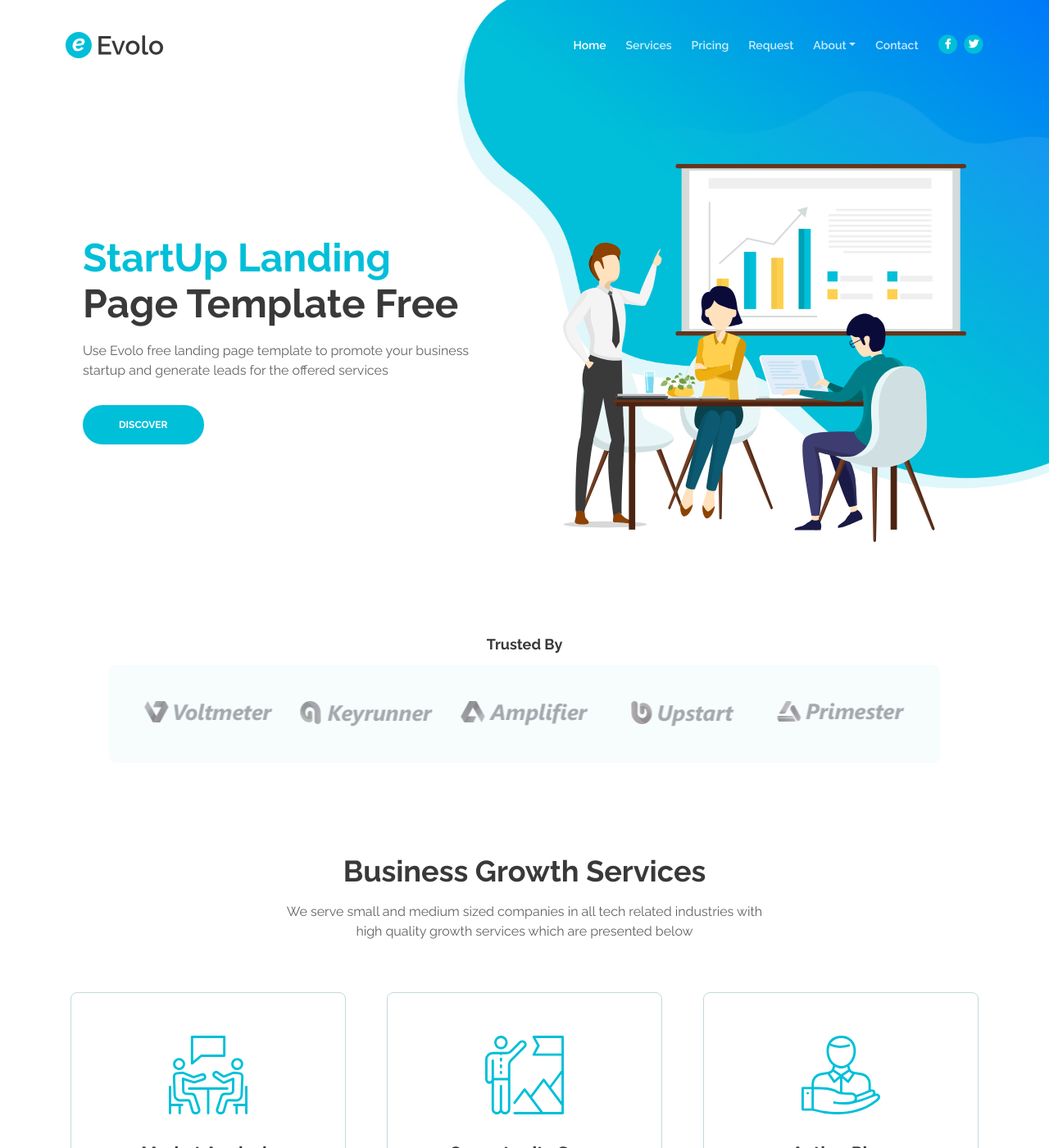
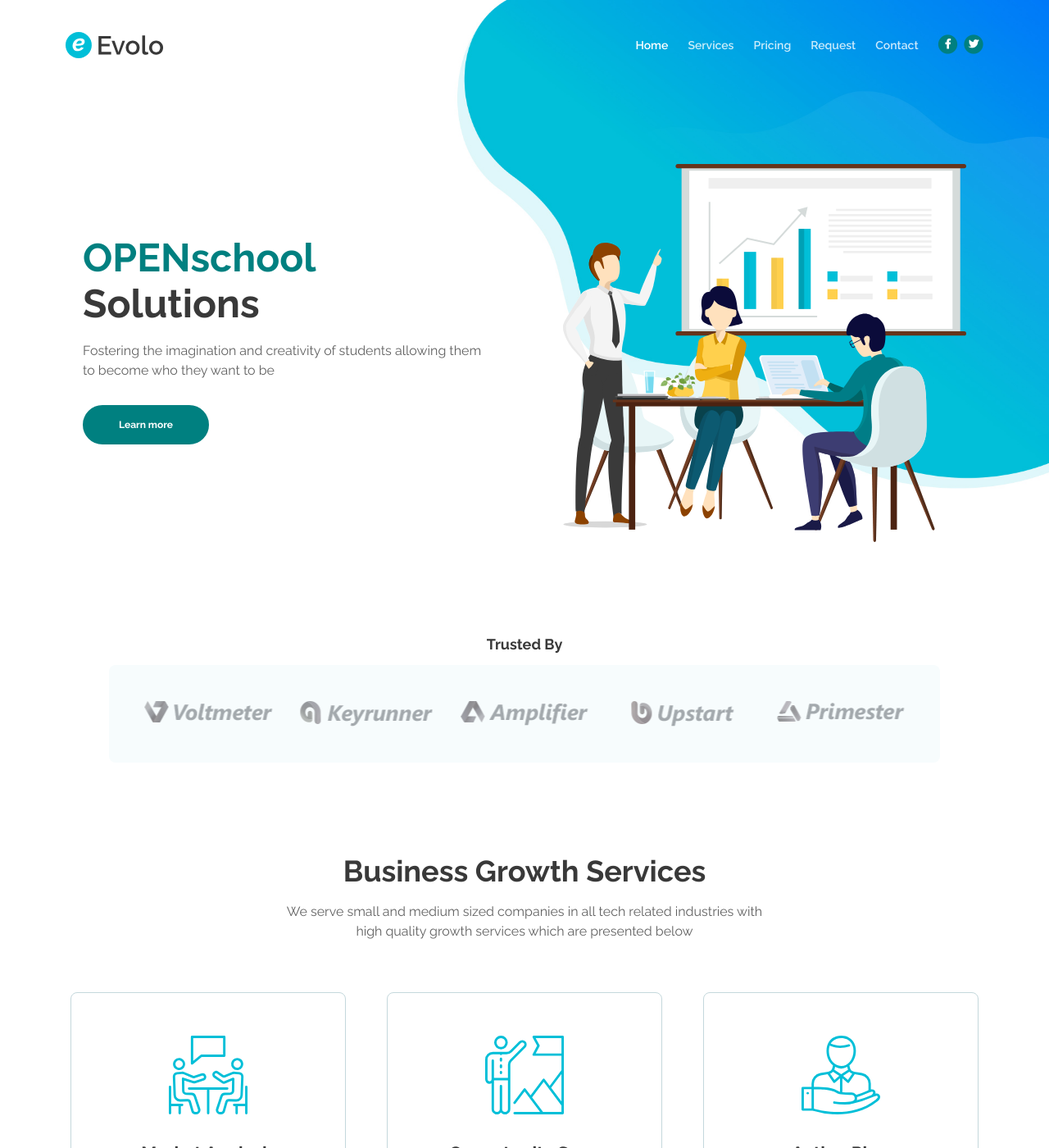
Before and after one commit to openschoolsolutions/openschoolsolutions.github.io, a Jekyll site: the page built from index2.html, in a window 1280 px wide and 1400 px high. Shown: the whole window at 82% size. Built offline with Jekyll 4.4.1, drawn with Linux system fonts in a browser that asks for light colours; some of the changed text lies outside the part shown.

Commit message:
Updating homepage.

```diff
--- a/_layouts/default2.html
+++ b/_layouts/default2.html
@@ -5,8 +5,8 @@
     <meta name="viewport" content="width=device-width, initial-scale=1, shrink-to-fit=no">
 
     <!-- SEO Meta Tags -->
-    <meta name="description" content="Create a stylish landing page for your business startup and get leads for the offered services with this HTML landing page template.">
-    <meta name="author" content="Inovatik">
+    <meta name="description" content="Fostering the imagination and creativity of students allowing them to become who they want to be.">
+    <meta name="author" content="OPENschool Solutions">
 
     <!-- OG Meta Tags to improve the way the post looks when you share the page on LinkedIn, Facebook, Google+ -->
 	<meta property="og:site_name" content="" /> <!-- website name -->
@@ -18,7 +18,7 @@
 	<meta property="og:type" content="article" />
 
     <!-- Website Title -->
-    <title>Evolo - StartUp HTML Landing Page Template</title>
+    <title>OPENschool Solutions</title>
 
     <!-- Styles -->
     <link href="https://fonts.googleapis.com/css?family=Raleway:400,400i,600,700,700i&amp;subset=latin-ext" rel="stylesheet">
--- a/assets2/css/styles.css
+++ b/assets2/css/styles.css
@@ -31,10 +31,10 @@ Table Of Contents:
 
 /*****************************************
 Colors:
-- Backgrounds - turquoise #00bfd8
+- Backgrounds - turquoise #008080
 - Backgrounds - blue #0079f9
 - Backgrounds - light gray #f7fcfd
-- Buttons, bullets, icons, links - turquoise #00bfd8
+- Buttons, bullets, icons, links - turquoise #008080
 - Cards border, inputs border - light gray #c4d8dc
 - Text headers, navbar links - black #393939
 - Text body - black #626262
@@ -116,7 +116,7 @@ a:hover {
 }
 
 a.turquoise {
-	color: #00bfd8;
+	color: #008080;
 }
 
 a.white {
@@ -132,15 +132,15 @@ a.white {
 }
 
 .turquoise {
-	color: #00bfd8;
+	color: #008080;
 }
 
 .btn-solid-reg {
 	display: inline-block;
 	padding: 1.1875rem 2.125rem 1.1875rem 2.125rem;
-	border: 0.125rem solid #00bfd8;
+	border: 0.125rem solid #008080;
 	border-radius: 2rem;
-	background-color: #00bfd8;
+	background-color: #008080;
 	color: #fff;
 	font: 700 0.75rem/0 "Raleway", sans-serif;
 	text-decoration: none;
@@ -149,16 +149,16 @@ a.white {
 
 .btn-solid-reg:hover {
 	background-color: transparent;
-	color: #00bfd8;
+	color: #008080;
 	text-decoration: none;
 }
 
 .btn-solid-lg {
 	display: inline-block;
 	padding: 1.375rem 2.625rem 1.375rem 2.625rem;
-	border: 0.125rem solid #00bfd8;
+	border: 0.125rem solid #008080;
 	border-radius: 2rem;
-	background-color: #00bfd8;
+	background-color: #008080;
 	color: #fff;
 	font: 700 0.75rem/0 "Raleway", sans-serif;
 	text-decoration: none;
@@ -167,24 +167,24 @@ a.white {
 
 .btn-solid-lg:hover {
 	background-color: transparent;
-	color: #00bfd8;
+	color: #008080;
 	text-decoration: none;
 }
 
 .btn-outline-reg {
 	display: inline-block;
 	padding: 1.1875rem 2.125rem 1.1875rem 2.125rem;
-	border: 0.125rem solid #00bfd8;
+	border: 0.125rem solid #008080;
 	border-radius: 2rem;
 	background-color: transparent;
-	color: #00bfd8;
+	color: #008080;
 	font: 700 0.75rem/0 "Raleway", sans-serif;
 	text-decoration: none;
 	transition: all 0.2s;
 }
 
 .btn-outline-reg:hover {
-	background-color: #00bfd8;
+	background-color: #008080;
 	color: #fff;
 	text-decoration: none;
 }
@@ -192,17 +192,17 @@ a.white {
 .btn-outline-lg {
 	display: inline-block;
 	padding: 1.375rem 2.625rem 1.375rem 2.625rem;
-	border: 0.125rem solid #00bfd8;
+	border: 0.125rem solid #008080;
 	border-radius: 2rem;
 	background-color: transparent;
-	color: #00bfd8;
+	color: #008080;
 	font: 700 0.75rem/0 "Raleway", sans-serif;
 	text-decoration: none;
 	transition: all 0.2s;
 }
 
 .btn-outline-lg:hover {
-	background-color: #00bfd8;
+	background-color: #008080;
 	color: #fff;
 	text-decoration: none;
 }
@@ -210,17 +210,17 @@ a.white {
 .btn-outline-sm {
 	display: inline-block;
 	padding: 1rem 1.625rem 0.875rem 1.625rem;
-	border: 0.125rem solid #00bfd8;
+	border: 0.125rem solid #008080;
 	border-radius: 2rem;
 	background-color: transparent;
-	color: #00bfd8;
+	color: #008080;
 	font: 700 0.625rem/0 "Raleway", sans-serif;
 	text-decoration: none;
 	transition: all 0.2s;
 }
 
 .btn-outline-sm:hover {
-	background-color: #00bfd8;
+	background-color: #008080;
 	color: #fff;
 	text-decoration: none;
 }
@@ -368,9 +368,9 @@ input[type='checkbox'] {
 	display: inline-block;
 	width: 100%;
 	height: 3.125rem;
-	border: 1px solid #00bfd8;
+	border: 1px solid #008080;
 	border-radius: 1.5rem;
-	background-color: #00bfd8;
+	background-color: #008080;
 	color: #fff;
 	font: 700 0.75rem/1.75rem "Raleway", sans-serif;
 	cursor: pointer;
@@ -379,7 +379,7 @@ input[type='checkbox'] {
 
 .form-control-submit-button:hover {
 	background-color: transparent;
-	color: #00bfd8;
+	color: #008080;
 }
 
 /* Form Success And Error Message Formatting */
@@ -596,7 +596,7 @@ input[type='checkbox'] {
 	width: 1rem;
 	height: 1rem;
 	border-radius: 100%;
-	background-color: #00bfd8;
+	background-color: #008080;
 	-webkit-animation: sk-bouncedelay 1.4s infinite ease-in-out both;
 	animation: sk-bouncedelay 1.4s infinite ease-in-out both;
 }
@@ -664,7 +664,7 @@ input[type='checkbox'] {
 
 .navbar-custom .nav-item .nav-link:hover,
 .navbar-custom .nav-item .nav-link.active {
-	color: #00bfd8;
+	color: #008080;
 }
 
 /* Dropdown Menu */
@@ -709,7 +709,7 @@ input[type='checkbox'] {
 }
 
 .navbar-custom .dropdown-item:hover .item-text {
-	color: #00bfd8;
+	color: #008080;
 }
 
 .navbar-custom .dropdown-items-divide-hr {
@@ -878,7 +878,7 @@ input[type='checkbox'] {
 }
 
 .basic-2 .list-unstyled .fas {
-	color: #00bfd8;
+	color: #008080;
 	line-height: 1.375rem;
 }
 
@@ -925,7 +925,7 @@ input[type='checkbox'] {
 	margin-bottom: 1.25rem;
 	margin-left: 0;
 	border: 0;
-	background-color: #00bfd8;
+	background-color: #008080;
 	text-align: left;
 }
 
@@ -934,7 +934,7 @@ input[type='checkbox'] {
 }
 
 .lightbox-basic .list-unstyled .fas {
-	color: #00bfd8;
+	color: #008080;
 	line-height: 1.375rem;
 }
 
@@ -957,7 +957,7 @@ input[type='checkbox'] {
 }
 
 .lightbox-basic .btn-solid-reg.mfp-close:hover {
-	color: #00bfd8;
+	color: #008080;
 }
 /* end of signup Button */
 
@@ -967,7 +967,7 @@ input[type='checkbox'] {
 	width: auto;
 	height: auto;
 	margin-left: 0.375rem;
-	color: #00bfd8;
+	color: #008080;
 	opacity: 1;
 }
 
@@ -1041,7 +1041,7 @@ input[type='checkbox'] {
 }
 
 .cards-2 .card .value {
-	color: #00bfd8;
+	color: #008080;
 	font-weight: 700;
 	font-size: 3.5rem;
 	line-height: 4rem;
@@ -1050,7 +1050,7 @@ input[type='checkbox'] {
 
 .cards-2 .card .currency {
 	margin-right: 0.375rem;
-	color: #00bfd8;
+	color: #008080;
 	font-size: 1.5rem;
 	vertical-align: 56%;
 }
@@ -1072,7 +1072,7 @@ input[type='checkbox'] {
 }
 
 .cards-2 .card .list-unstyled .fas {
-	color: #00bfd8;
+	color: #008080;
 	line-height: 1.375rem;
 }
 
@@ -1112,7 +1112,7 @@ input[type='checkbox'] {
     position: relative;
 	width: 13.75rem;
 	padding: 0.3125rem 0 0.3125rem 4.125rem;
-    background-color: #00bfd8;
+    background-color: #008080;
 	color: #fff;
     -webkit-transform: rotate(45deg) translate3d(0, 0, 0);
     -ms-transform: rotate(45deg) translate3d(0, 0, 0);
@@ -1139,7 +1139,7 @@ input[type='checkbox'] {
 }
 
 .form-1 .list-unstyled .fas {
-	color: #00bfd8;
+	color: #008080;
 	line-height: 1.375rem;
 }
 
@@ -1204,7 +1204,7 @@ input[type='checkbox'] {
 	width: 4.75rem;
 	height: 4.75rem;
 	border-radius: 50%;
-	background: #00bfd8;
+	background: #008080;
 	animation: pulse-border 1500ms ease-out infinite;
 	-webkit-transform: translateX(-50%) translateY(-50%);
 	-ms-transform: translateX(-50%) translateY(-50%);
@@ -1221,7 +1221,7 @@ input[type='checkbox'] {
 	width: 4.375rem;
 	height: 4.375rem;
 	border-radius: 50%;
-	background: #00bfd8;
+	background: #008080;
 	transition: all 200ms;
 	-webkit-transform: translateX(-50%) translateY(-50%);
 	-ms-transform: translateX(-50%) translateY(-50%);
@@ -1386,7 +1386,7 @@ input[type='checkbox'] {
 }
 
 .basic-4 .fa-stack-2x {
-	color: #00bfd8;
+	color: #008080;
 	transition: all 0.2s ease;
 }
 
@@ -1430,7 +1430,7 @@ input[type='checkbox'] {
 .form-2 .list-unstyled .fab {
 	margin-right: 0.5rem;
 	font-size: 0.875rem;
-	color: #00bfd8;
+	color: #008080;
 }
 
 .form-2 .list-unstyled .fa-phone {
@@ -1473,7 +1473,7 @@ input[type='checkbox'] {
 }
 
 .footer .list-unstyled .fas {
-	color: #00bfd8;
+	color: #008080;
 	font-size: 0.5rem;
 	line-height: 1.375rem;
 }
@@ -1494,7 +1494,7 @@ input[type='checkbox'] {
 }
 
 .footer .fa-stack .fa-stack-2x {
-	color: #00bfd8;
+	color: #008080;
 	transition: all 0.2s ease;
 }
 
@@ -1535,7 +1535,7 @@ a.back-to-top {
 	width: 2.625rem;
 	height: 2.625rem;
 	border-radius: 1.875rem;
-	background: #00bfd8 url("../images/up-arrow.png") no-repeat center 47%;
+	background: #008080 url("../images/up-arrow.png") no-repeat center 47%;
 	background-size: 1.125rem 1.125rem;
 	text-indent: -9999px;
 }
@@ -1587,7 +1587,7 @@ a:hover.back-to-top {
 }
 
 .ex-basic-2 .list-unstyled .fas {
-	color: #00bfd8;
+	color: #008080;
 	font-size: 0.5rem;
 	line-height: 1.375rem;
 }
@@ -1776,7 +1776,7 @@ a:hover.back-to-top {
 
 	.navbar-custom.top-nav-collapse .nav-item .nav-link:hover,
 	.navbar-custom.top-nav-collapse .nav-item .nav-link.active {
-		color: #00bfd8;
+		color: #008080;
 	}
 
 	.navbar-custom .dropdown-menu {
@@ -1812,7 +1812,7 @@ a:hover.back-to-top {
 	}
 
 	.navbar-custom .fa-stack-2x {
-		color: #00bfd8;
+		color: #008080;
 		transition: all 0.2s ease;
 	}
 
@@ -1826,11 +1826,11 @@ a:hover.back-to-top {
 	}
 
 	.navbar-custom .fa-stack:hover .fa-stack-1x {
-		color: #00bfd8;
+		color: #008080;
 	}
 
 	.navbar-custom.top-nav-collapse .fa-stack-2x {
-		color: #00bfd8;
+		color: #008080;
 	}
 
 	.navbar-custom.top-nav-collapse .fa-stack-1x {
--- a/index2.html
+++ b/index2.html
@@ -31,18 +31,6 @@ layout: default2
 			<li class="nav-item">
 				<a class="nav-link page-scroll" href="#request">Request</a>
 			</li>
-
-			<!-- Dropdown Menu -->
-			<li class="nav-item dropdown">
-				<a class="nav-link dropdown-toggle page-scroll" href="#about" id="navbarDropdown" role="button" aria-haspopup="true" aria-expanded="false">About</a>
-				<div class="dropdown-menu" aria-labelledby="navbarDropdown">
-					<a class="dropdown-item" href="terms-conditions.html"><span class="item-text">Terms Conditions</span></a>
-					<div class="dropdown-items-divide-hr"></div>
-					<a class="dropdown-item" href="privacy-policy.html"><span class="item-text">Privacy Policy</span></a>
-				</div>
-			</li>
-			<!-- end of dropdown menu -->
-
 			<li class="nav-item">
 				<a class="nav-link page-scroll" href="#contact">Contact</a>
 			</li>
@@ -73,9 +61,9 @@ layout: default2
 			<div class="row">
 				<div class="col-lg-6">
 					<div class="text-container">
-						<h1><span class="turquoise">StartUp Landing</span> Page Template Free</h1>
-						<p class="p-large">Use Evolo free landing page template to promote your business startup and generate leads for the offered services</p>
-						<a class="btn-solid-lg page-scroll" href="#services">DISCOVER</a>
+						<h1><span class="turquoise">OPENschool</span> Solutions</h1>
+						<p class="p-large">Fostering the imagination and creativity of students allowing them to become who they want to be</p>
+						<a class="btn-solid-lg page-scroll" href="#services">Learn more</a>
 					</div> <!-- end of text-container -->
 				</div> <!-- end of col -->
 				<div class="col-lg-6">
@@ -336,212 +324,6 @@ layout: default2
 <!-- end of details lightbox 2 -->
 <!-- end of details lightboxes -->
 
-
-<!-- Pricing -->
-<div id="pricing" class="cards-2">
-	<div class="container">
-		<div class="row">
-			<div class="col-lg-12">
-				<h2>Multiple Pricing Options</h2>
-				<p class="p-heading p-large">We've prepared pricing plans for all budgets so you can get started right away. They're great for small companies and large organizations</p>
-			</div> <!-- end of col -->
-		</div> <!-- end of row -->
-		<div class="row">
-			<div class="col-lg-12">
-
-				<!-- Card-->
-				<div class="card">
-					<div class="card-body">
-						<div class="card-title">STARTER</div>
-						<div class="card-subtitle">Just to see what can be achieved</div>
-						<hr class="cell-divide-hr">
-						<div class="price">
-							<span class="currency">$</span><span class="value">199</span>
-							<div class="frequency">monthly</div>
-						</div>
-						<hr class="cell-divide-hr">
-						<ul class="list-unstyled li-space-lg">
-							<li class="media">
-								<i class="fas fa-check"></i><div class="media-body">Improve Your Email Marketing</div>
-							</li>
-							<li class="media">
-								<i class="fas fa-check"></i><div class="media-body">User And Admin Rights Control</div>
-							</li>
-							<li class="media">
-								<i class="fas fa-times"></i><div class="media-body">List Building And Cleaning</div>
-							</li>
-							<li class="media">
-								<i class="fas fa-times"></i><div class="media-body">Collected Data Management</div>
-							</li>
-							<li class="media">
-								<i class="fas fa-times"></i><div class="media-body">More Planning And Evaluation</div>
-							</li>
-						</ul>
-						<div class="button-wrapper">
-							<a class="btn-solid-reg page-scroll" href="#request">REQUEST</a>
-						</div>
-					</div>
-				</div> <!-- end of card -->
-				<!-- end of card -->
-
-				<!-- Card-->
-				<div class="card">
-					<div class="card-body">
-						<div class="card-title">MEDIUM</div>
-						<div class="card-subtitle">Very appropriate for the short term</div>
-						<hr class="cell-divide-hr">
-						<div class="price">
-							<span class="currency">$</span><span class="value">299</span>
-							<div class="frequency">monthly</div>
-						</div>
-						<hr class="cell-divide-hr">
-						<ul class="list-unstyled li-space-lg">
-							<li class="media">
-								<i class="fas fa-check"></i><div class="media-body">Improve Your Email Marketing</div>
-							</li>
-							<li class="media">
-								<i class="fas fa-check"></i><div class="media-body">User And Admin Rights Control</div>
-							</li>
-							<li class="media">
-								<i class="fas fa-check"></i><div class="media-body">List Building And Cleaning</div>
-							</li>
-							<li class="media">
-								<i class="fas fa-check"></i><div class="media-body">Collected Data Management</div>
-							</li>
-							<li class="media">
-								<i class="fas fa-times"></i><div class="media-body">More Planning And Evaluation</div>
-							</li>
-						</ul>
-						<div class="button-wrapper">
-							<a class="btn-solid-reg page-scroll" href="#request">REQUEST</a>
-						</div>
-					</div>
-				</div> <!-- end of card -->
-				<!-- end of card -->
-
-				<!-- Card-->
-				<div class="card">
-					<div class="label">
-						<p class="best-value">Best Value</p>
-					</div>
-					<div class="card-body">
-						<div class="card-title">COMPLETE</div>
-						<div class="card-subtitle">Must have for large companies</div>
-						<hr class="cell-divide-hr">
-						<div class="price">
-							<span class="currency">$</span><span class="value">399</span>
-							<div class="frequency">monthly</div>
-						</div>
-						<hr class="cell-divide-hr">
-						<ul class="list-unstyled li-space-lg">
-							<li class="media">
-								<i class="fas fa-check"></i><div class="media-body">Improve Your Email Marketing</div>
-							</li>
-							<li class="media">
-								<i class="fas fa-check"></i><div class="media-body">User And Admin Rights Control</div>
-							</li>
-							<li class="media">
-								<i class="fas fa-check"></i><div class="media-body">List Building And Cleaning</div>
-							</li>
-							<li class="media">
-								<i class="fas fa-check"></i><div class="media-body">Collected Data Management</div>
-							</li>
-							<li class="media">
-								<i class="fas fa-check"></i><div class="media-body">More Planning And Evaluation</div>
-							</li>
-						</ul>
-						<div class="button-wrapper">
-							<a class="btn-solid-reg page-scroll" href="#request">REQUEST</a>
-						</div>
-					</div>
-				</div> <!-- end of card -->
-				<!-- end of card -->
-
-			</div> <!-- end of col -->
-		</div> <!-- end of row -->
-	</div> <!-- end of container -->
-</div> <!-- end of cards-2 -->
-<!-- end of pricing -->
-
-
-<!-- Request -->
-<div id="request" class="form-1">
-	<div class="container">
-		<div class="row">
-			<div class="col-lg-6">
-				<div class="text-container">
-					<h2>Fill The Following Form To Request A Meeting</h2>
-					<p>Evolo is one of the easiest and feature packed marketing automation apps in the market. Discover what it can do for your business organization right away.</p>
-					<ul class="list-unstyled li-space-lg">
-						<li class="media">
-							<i class="fas fa-check"></i>
-							<div class="media-body"><strong class="blue">Automate your marketing</strong> activities and get results today</div>
-						</li>
-						<li class="media">
-							<i class="fas fa-check"></i>
-							<div class="media-body"><strong class="blue">Interact with all your</strong> targeted customers at a personal level</div>
-						</li>
-						<li class="media">
-							<i class="fas fa-check"></i>
-							<div class="media-body"><strong class="blue">Convince them to buy</strong> your company's awesome products</div>
-						</li>
-						<li class="media">
-							<i class="fas fa-check"></i>
-							<div class="media-body"><strong class="blue">Save precious time</strong> and invest it where you need it the most</div>
-						</li>
-					</ul>
-				</div> <!-- end of text-container -->
-			</div> <!-- end of col -->
-			<div class="col-lg-6">
-
-				<!-- Request Form -->
-				<div class="form-container">
-					<form id="requestForm" data-toggle="validator" data-focus="false">
-						<div class="form-group">
-							<input type="text" class="form-control-input" id="rname" name="rname" required>
-							<label class="label-control" for="rname">Full name</label>
-							<div class="help-block with-errors"></div>
-						</div>
-						<div class="form-group">
-							<input type="email" class="form-control-input" id="remail" name="remail" required>
-							<label class="label-control" for="remail">Email</label>
-							<div class="help-block with-errors"></div>
-						</div>
-						<div class="form-group">
-							<input type="text" class="form-control-input" id="rphone" name="rphone" required>
-							<label class="label-control" for="rphone">Phone</label>
-							<div class="help-block with-errors"></div>
-						</div>
-						<div class="form-group">
-							<select class="form-control-select" id="rselect" required>
-								<option class="select-option" value="" disabled selected>Interested in...</option>
-								<option class="select-option" value="Personal Loan">Starter</option>
-								<option class="select-option" value="Car Loan">Medium</option>
-								<option class="select-option" value="House Loan">Complete</option>
-							</select>
-							<div class="help-block with-errors"></div>
-						</div>
-						<div class="form-group checkbox">
-							<input type="checkbox" id="rterms" value="Agreed-to-Terms" name="rterms" required>I agree with Evolo's stated <a href="privacy-policy.html">Privacy Policy</a> and <a href="terms-conditions.html">Terms & Conditions</a>
-							<div class="help-block with-errors"></div>
-						</div>
-						<div class="form-group">
-							<button type="submit" class="form-control-submit-button">REQUEST</button>
-						</div>
-						<div class="form-message">
-							<div id="rmsgSubmit" class="h3 text-center hidden"></div>
-						</div>
-					</form>
-				</div> <!-- end of form-container -->
-				<!-- end of request form -->
-
-			</div> <!-- end of col -->
-		</div> <!-- end of row -->
-	</div> <!-- end of container -->
-</div> <!-- end of form-1 -->
-<!-- end of request -->
-
-
 <!-- Video -->
 <div class="basic-3">
 	<div class="container">
@@ -760,6 +542,83 @@ layout: default2
 <!-- end of about -->
 
 
+<!-- Request -->
+<div id="request" class="form-1">
+	<div class="container">
+		<div class="row">
+			<div class="col-lg-6">
+				<div class="text-container">
+					<h2>Fill The Following Form To Request A Meeting</h2>
+					<p>Evolo is one of the easiest and feature packed marketing automation apps in the market. Discover what it can do for your business organization right away.</p>
+					<ul class="list-unstyled li-space-lg">
+						<li class="media">
+							<i class="fas fa-check"></i>
+							<div class="media-body"><strong class="blue">Automate your marketing</strong> activities and get results today</div>
+						</li>
+						<li class="media">
+							<i class="fas fa-check"></i>
+							<div class="media-body"><strong class="blue">Interact with all your</strong> targeted customers at a personal level</div>
+						</li>
+						<li class="media">
+							<i class="fas fa-check"></i>
+							<div class="media-body"><strong class="blue">Convince them to buy</strong> your company's awesome products</div>
+						</li>
+						<li class="media">
+							<i class="fas fa-check"></i>
+							<div class="media-body"><strong class="blue">Save precious time</strong> and invest it where you need it the most</div>
+						</li>
+					</ul>
+				</div> <!-- end of text-container -->
+			</div> <!-- end of col -->
+			<div class="col-lg-6">
+
+				<!-- Request Form -->
+				<div class="form-container">
+					<form id="requestForm" data-toggle="validator" data-focus="false">
+						<div class="form-group">
+							<input type="text" class="form-control-input" id="rname" name="rname" required>
+							<label class="label-control" for="rname">Full name</label>
+							<div class="help-block with-errors"></div>
+						</div>
+						<div class="form-group">
+							<input type="email" class="form-control-input" id="remail" name="remail" required>
+							<label class="label-control" for="remail">Email</label>
+							<div class="help-block with-errors"></div>
+						</div>
+						<div class="form-group">
+							<input type="text" class="form-control-input" id="rphone" name="rphone" required>
+							<label class="label-control" for="rphone">Phone</label>
+							<div class="help-block with-errors"></div>
+						</div>
+						<div class="form-group">
+							<select class="form-control-select" id="rselect" required>
+								<option class="select-option" value="" disabled selected>Interested in...</option>
+								<option class="select-option" value="Personal Loan">Starter</option>
+								<option class="select-option" value="Car Loan">Medium</option>
+								<option class="select-option" value="House Loan">Complete</option>
+							</select>
+							<div class="help-block with-errors"></div>
+						</div>
+						<div class="form-group checkbox">
+							<input type="checkbox" id="rterms" value="Agreed-to-Terms" name="rterms" required>I agree with Evolo's stated <a href="privacy-policy.html">Privacy Policy</a> and <a href="terms-conditions.html">Terms & Conditions</a>
+							<div class="help-block with-errors"></div>
+						</div>
+						<div class="form-group">
+							<button type="submit" class="form-control-submit-button">REQUEST</button>
+						</div>
+						<div class="form-message">
+							<div id="rmsgSubmit" class="h3 text-center hidden"></div>
+						</div>
+					</form>
+				</div> <!-- end of form-container -->
+				<!-- end of request form -->
+
+			</div> <!-- end of col -->
+		</div> <!-- end of row -->
+	</div> <!-- end of container -->
+</div> <!-- end of form-1 -->
+<!-- end of request -->
+
 <!-- Contact -->
 <div id="contact" class="form-2">
 	<div class="container">
@@ -825,8 +684,8 @@ layout: default2
 		<div class="row">
 			<div class="col-md-4">
 				<div class="footer-col">
-					<h4>About Evolo</h4>
-					<p>We're passionate about offering some of the best business growth services for startups</p>
+					<h4>About OPENschool</h4>
+					<p>Fostering the imagination and creativity of students allowing them to become who they want to be</p>
 				</div>
 			</div> <!-- end of col -->
 			<div class="col-md-4">
@@ -890,7 +749,7 @@ layout: default2
 	<div class="container">
 		<div class="row">
 			<div class="col-lg-12">
-				<p class="p-small">Copyright © 2020 <a href="https://inovatik.com">Inovatik</a> - All rights reserved</p>
+				<p class="p-small">Copyright © 2020 OPENschool Solutions - All rights reserved</p>
 			</div> <!-- end of col -->
 		</div> <!-- enf of row -->
 	</div> <!-- end of container -->
```
